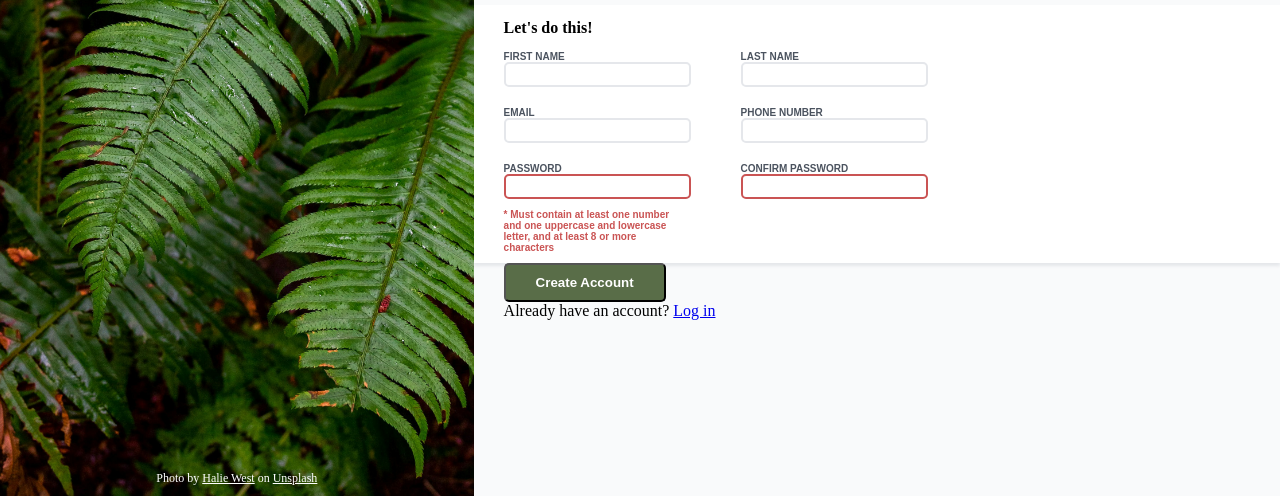
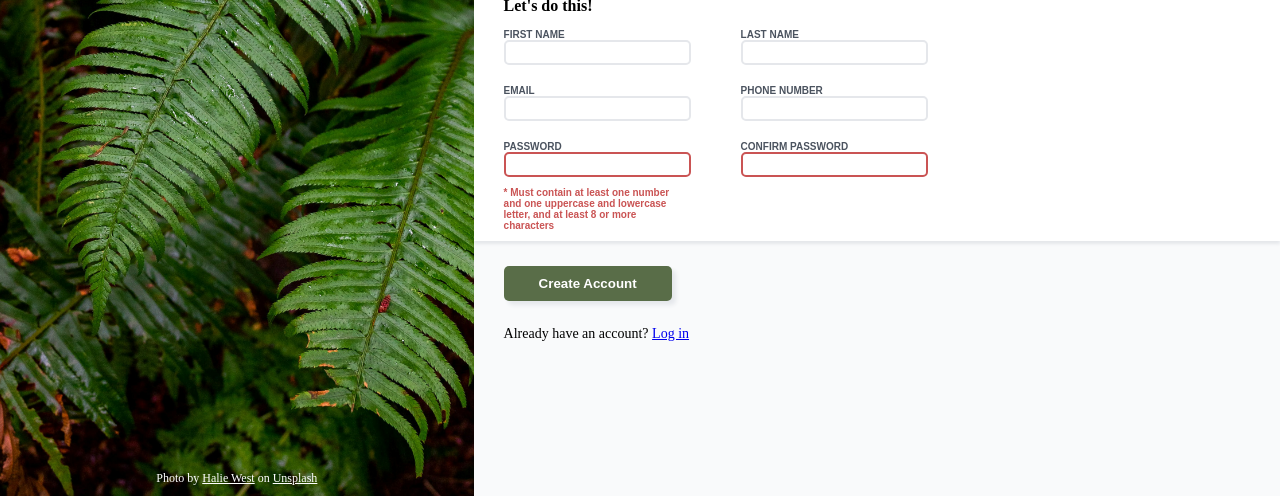
Before and after one commit to KaitoKurogami/odin-sign-up-form, a plain HTML site: page index.html in a window 1280 px wide. Shown: the part 304-800 px from the top of the page. Drawn offline with Linux system fonts and the light colour scheme.

Commit message:
feat: finish css for bottom row

```diff
--- a/styles/style.css
+++ b/styles/style.css
@@ -149,13 +149,23 @@ form div{
     padding-bottom: 45px;
 }
 
+.bot-row{
+    p{
+        margin-top: 25px;
+        font-size: 14px;
+    }
+    padding-top: 25px;
+}
+
 
 .bot-row button{
     background-color:#596D48;
     color: white;
-    padding: 10px 30px;
+    padding: 10px 35px;
     border-radius: 5px;
     font-weight: bold;
+    border-style: none;
+    box-shadow: 4px 4px 4px #E5E7EB;
 }
 
 input:invalid + p::after{
```
Also changed, not shown: index.html (+0 -2 lines).
